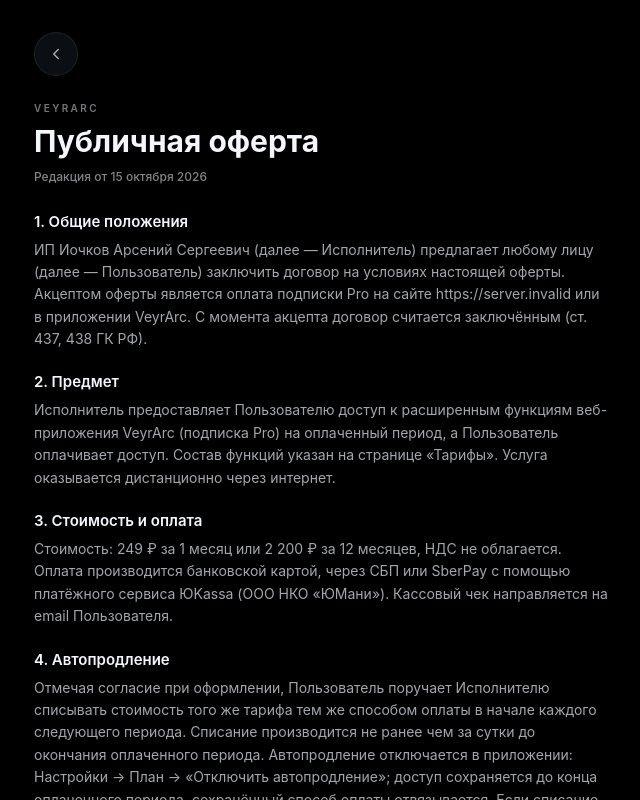
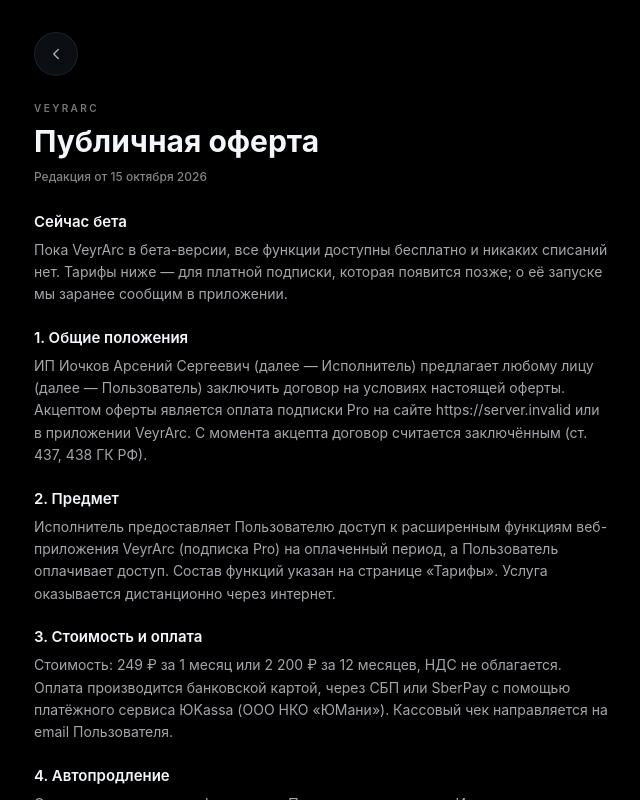
Before and after one commit to asiochkov/VeyrArc, a React (Vite) app in the folder app/: page /offer in a window 1280 px wide. Shown: the whole page, without its empty margins (284-924 px from the left). Built offline with nearby package versions, Linux system fonts and the light colour scheme; no server answers.

Commit message:
Pricing and offer pages: note that the beta is free and nothing is charged yet
Co-Authored-By: Claude Sonnet 5.5 <noreply@anthropic.com>
Claude-Session: https://claude.ai/code/session_0184uRgRK6sqwfSDBWsaNYfs

```diff
--- a/app/src/pages/legal/Legal.tsx
+++ b/app/src/pages/legal/Legal.tsx
@@ -23,6 +23,7 @@ const DOCS: Record<DocId, Record<'ru' | 'en', Doc>> = {
     ru: {
       title: 'Тарифы', updated: 'Обновлено 15 октября 2026',
       sections: [
+        ...(config.beta ? [['Сейчас бета', 'Пока VeyrArc в бета-версии, все функции доступны бесплатно и никаких списаний нет. Тарифы ниже — для платной подписки, которая появится позже; о её запуске мы заранее сообщим в приложении.'] as [string, string]] : []),
         ['Что такое VeyrArc', 'VeyrArc — веб-приложение для привычек, целей и планирования дня в формате 90-дневных арок: отметки привычек, серии, отказ от вредного, цели с шагами, планер, фокус-таймер, аналитика и голосовой ассистент. Работает в браузере на телефоне и компьютере, его можно установить на экран «Домой».'],
         ['Бесплатно — 0 ₽', `Все основные функции: до ${config.limits.free.core} основных привычек и без ограничений дополнительных, до ${config.limits.free.goals} активных целей, планер, фокус-таймер, ассистент, ${config.limits.free.freezesPerWeek} заморозка серии в неделю.`],
         [`Pro на месяц — ${rub(P.ru.monthly)}`, 'Безлимит основных привычек и целей, полная история и сравнение всех арок, корреляции настроения и привычек, 2 заморозки серии в неделю, полный отчёт по завершении арки. Доступ на 1 месяц с автопродлением, которое можно отключить в любой момент.'],
@@ -37,6 +38,7 @@ const DOCS: Record<DocId, Record<'ru' | 'en', Doc>> = {
     en: {
       title: 'Pricing', updated: 'Updated October 15, 2026',
       sections: [
+        ...(config.beta ? [['Beta now', 'While VeyrArc is in beta every feature is free and nothing is charged. The plans below are for the paid subscription that will come later; we will announce it in the app first.'] as [string, string]] : []),
         ['What VeyrArc is', 'VeyrArc is a web app for habits, goals and day planning in 90-day arcs: habit check-ins, streaks, quitting, goals with steps, a planner, a focus timer, analytics and a voice assistant. It runs in the browser on phone and desktop and can be installed to the home screen.'],
         ['Free — 0 ₽', `All the basics: up to ${config.limits.free.core} Core habits and unlimited Extra, up to ${config.limits.free.goals} active goals, planner, focus timer, assistant, ${config.limits.free.freezesPerWeek} streak freeze a week.`],
         [`Pro monthly — ${rub(P.ru.monthly)}`, 'Unlimited Core habits and goals, full history and comparison of every arc, mood and habit correlations, 2 streak freezes a week, the full end-of-arc recap. One month of access, renews automatically, can be turned off any time.'],
@@ -53,6 +55,7 @@ const DOCS: Record<DocId, Record<'ru' | 'en', Doc>> = {
     ru: {
       title: 'Публичная оферта', updated: 'Редакция от 15 октября 2026',
       sections: [
+        ...(config.beta ? [['Сейчас бета', 'Пока VeyrArc в бета-версии, все функции доступны бесплатно и никаких списаний нет. Тарифы ниже — для платной подписки, которая появится позже; о её запуске мы заранее сообщим в приложении.'] as [string, string]] : []),
         ['1. Общие положения', `${S.name} (далее — Исполнитель) предлагает любому лицу (далее — Пользователь) заключить договор на условиях настоящей оферты. Акцептом оферты является оплата подписки Pro на сайте ${SITE} или в приложении VeyrArc. С момента акцепта договор считается заключённым (ст. 437, 438 ГК РФ).`],
         ['2. Предмет', 'Исполнитель предоставляет Пользователю доступ к расширенным функциям веб-приложения VeyrArc (подписка Pro) на оплаченный период, а Пользователь оплачивает доступ. Состав функций указан на странице «Тарифы». Услуга оказывается дистанционно через интернет.'],
         ['3. Стоимость и оплата', `Стоимость: ${rub(P.ru.monthly)} за 1 месяц или ${rub(P.ru.yearly)} за 12 месяцев, НДС не облагается. Оплата производится банковской картой, через СБП или SberPay с помощью платёжного сервиса ЮKassa (ООО НКО «ЮМани»). Кассовый чек направляется на email Пользователя.`],
@@ -71,6 +74,7 @@ const DOCS: Record<DocId, Record<'ru' | 'en', Doc>> = {
     en: {
       title: 'Public offer', updated: 'Version of October 15, 2026',
       sections: [
+        ...(config.beta ? [['Beta now', 'While VeyrArc is in beta every feature is free and nothing is charged. The plans below are for the paid subscription that will come later; we will announce it in the app first.'] as [string, string]] : []),
         ['Note', 'The binding version of this offer is the Russian one. Summary below.'],
         ['Subject', 'Access to VeyrArc Pro features for the paid period (1 or 12 months), delivered online. Paying for Pro accepts this offer.'],
         ['Price and payment', `${rub(P.ru.monthly)} per month or ${rub(P.ru.yearly)} per year, no VAT, paid through YooKassa (card, SBP, SberPay). A receipt is emailed.`],
```
